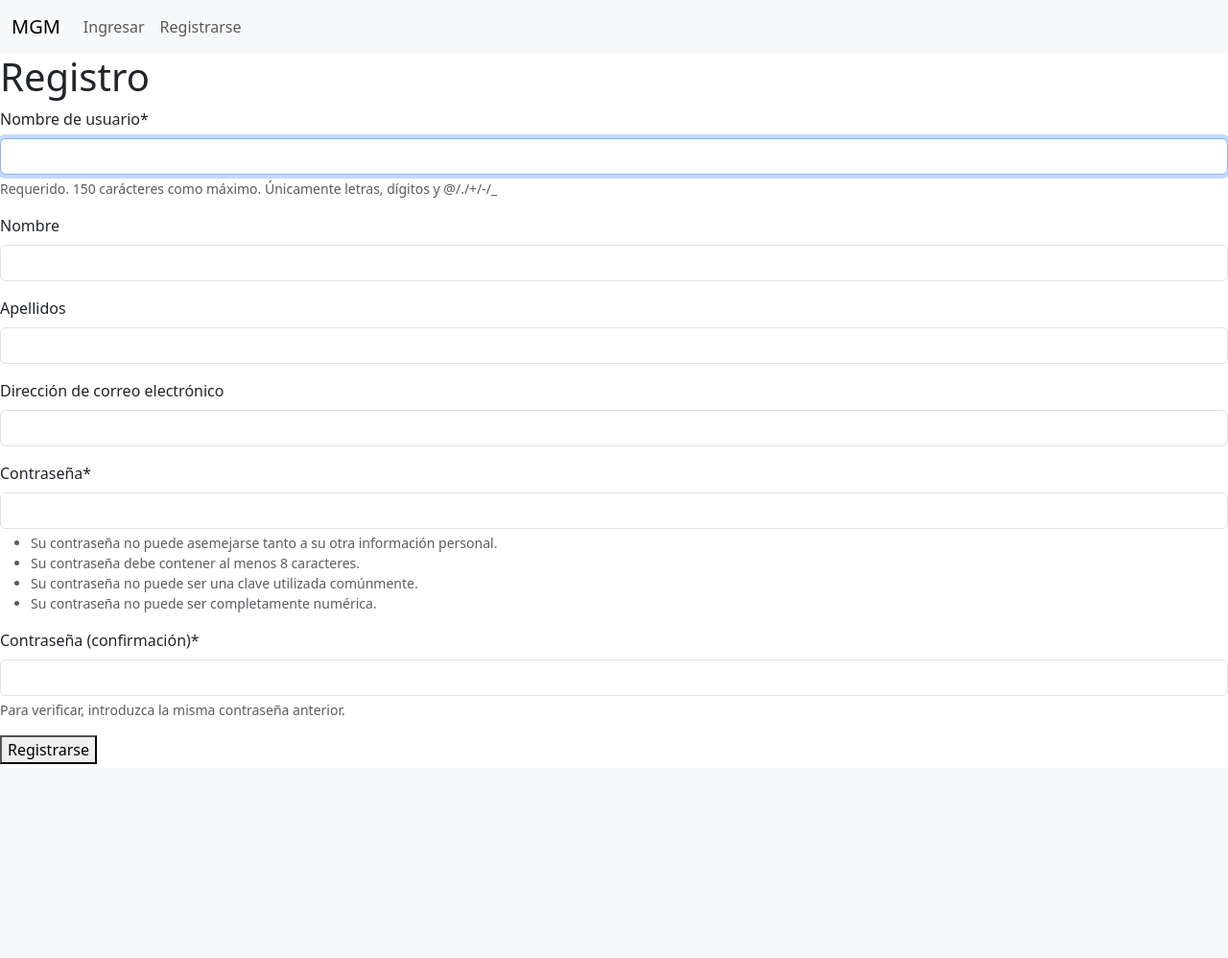
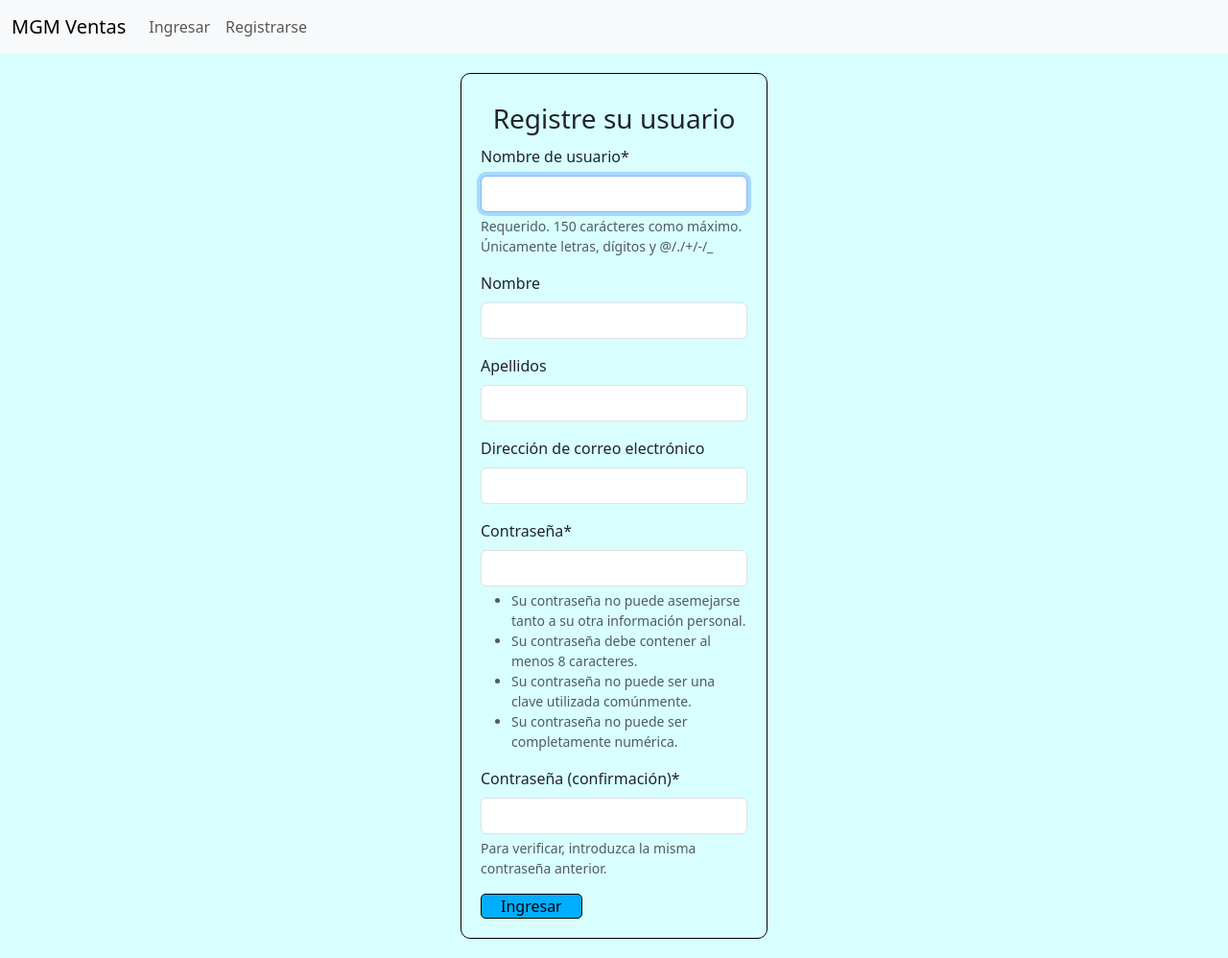
Before and after one commit to GoNf55/Ventas-Testing, a Django app: page /registro/ in a window 1280 px wide. Shown: the whole page at 96% size. Before the commit the page ends 796 px from the top, so only its background shows below. Run offline with Django 4.2, Linux system fonts and the light colour scheme; some libraries are stand-ins or nearby versions.

Commit message:
ft: config staticfiles ft: creacion de algunos estilos

```diff
--- a/VentasTesting/VentasTesting/settings.py
+++ b/VentasTesting/VentasTesting/settings.py
@@ -132,7 +132,8 @@ USE_TZ = True
 # Static files (CSS, JavaScript, Images)
 # https://docs.djangoproject.com/en/4.2/howto/static-files/
 
-STATIC_URL = 'static/'
+STATIC_URL = '/static/'
+STATICFILES_DIRS=os.path.join(BASE_DIR, 'static'),
 
 # Default primary key field type
 # https://docs.djangoproject.com/en/4.2/ref/settings/#default-auto-field
--- a/VentasTesting/appCore/templates/appCore/base.html
+++ b/VentasTesting/appCore/templates/appCore/base.html
@@ -1,15 +1,17 @@
 <!DOCTYPE html>
 <html lang="es">
 <head>
+    {% load static %}
     <meta charset="UTF-8">
     <meta name="viewport" content="width=device-width, initial-scale=1.0">
     <link href="https://cdn.jsdelivr.net/npm/bootstrap@5.3.3/dist/css/bootstrap.min.css" rel="stylesheet" integrity="sha384-QWTKZyjpPEjISv5WaRU9OFeRpok6YctnYmDr5pNlyT2bRjXh0JMhjY6hW+ALEwIH" crossorigin="anonymous">
+    <link rel="stylesheet" href="{% static 'appCore/css/styles.css' %}">
     <title>{% block title %} MGM - Gestion de Ventas {% endblock%}</title>
 </head>
 <body>
     <nav class="navbar navbar-expand-lg bg-body-tertiary">
         <div class="container-fluid">
-          <a class="navbar-brand" href="#">MGM</a>
+          <a class="navbar-brand" href="#">MGM Ventas</a>
           <button class="navbar-toggler" type="button" data-bs-toggle="collapse" data-bs-target="#navbarNav" aria-controls="navbarNav" aria-expanded="false" aria-label="Toggle navigation">
             <span class="navbar-toggler-icon"></span>
           </button>
--- a/VentasTesting/appCore/templates/appCore/home.html
+++ b/VentasTesting/appCore/templates/appCore/home.html
@@ -1,11 +1,11 @@
 {% extends 'appCore/base.html' %}
 {% block title%} MGM - Inicio {% endblock%}
 {% block content %}
-<section>
+<section class="hero-sec">
     <h2>Bienvenido {{ user.first_name}} !</h2>
 </section>
-<section>
-    <div>
+<section class="opciones-sec">
+    <div class="opciones-container">
         <ul>
             <li>
                 <a href="#">Gestion de Ventas</a>
--- a/VentasTesting/appCore/templates/registration/register.html
+++ b/VentasTesting/appCore/templates/registration/register.html
@@ -1,12 +1,17 @@
 {% extends 'appCore/base.html' %}
 
-{% block title %} MGM - Log In {% endblock %}
+{% block title %} MGM - Regitro {% endblock %}
 {% block content %}
 {% load crispy_forms_tags %}
-<h1>Registro</h1>
-<form action="" method="post">
-    {% csrf_token %}
-    {{ formulario | crispy }}
-    <button type="submit">Registrarse</button>
-</form>
+<section class="cred-section">
+    <div class="cred-container">
+        <h3>Registre su usuario</h3>
+        <form class="cred-form" action="" method="post">
+            {% csrf_token %}
+            {{ formulario | crispy }}
+            <button type="submit">Ingresar</button>
+        </form>
+    </div>
+</section>
+
 {% endblock %}
--- /dev/null
+++ b/VentasTesting/static/appCore/css/styles.css
@@ -0,0 +1,29 @@
+body{
+    background-color: rgb(216, 255, 253);
+}
+
+/* --- credenciales card (login y register) ---*/
+.cred-section{
+    display: flex;
+    justify-content: center;
+    align-items: center;
+}
+.cred-container{
+    width: 25%;
+    margin: 20px;
+    padding: 20px;
+    border: solid 1px black;
+    border-radius: 10px;
+}
+.cred-container h3{
+    text-align: center;
+    margin: 10px;
+}
+.cred-form button{
+    background-color: rgb(0, 174, 255);
+    border: solid 1px black;
+    border-radius: 5px;
+    padding: 0px 20px;
+}
+
+/*------------home---------------*/
```
Also changed, not shown: VentasTesting/appCore/templates/registration/login.html (+11 -6 lines).
